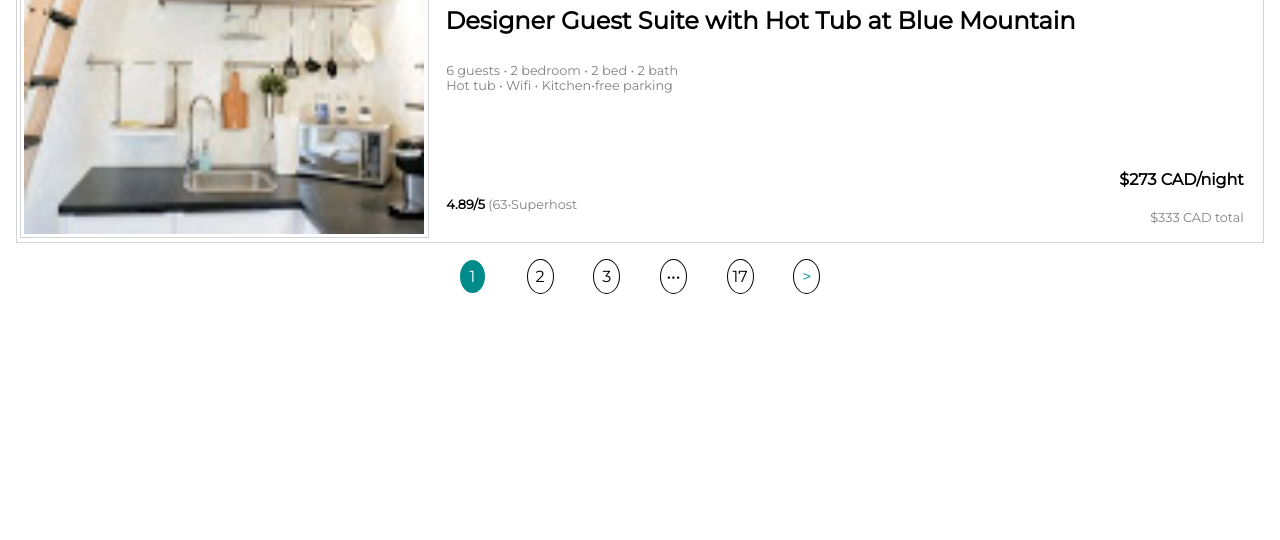
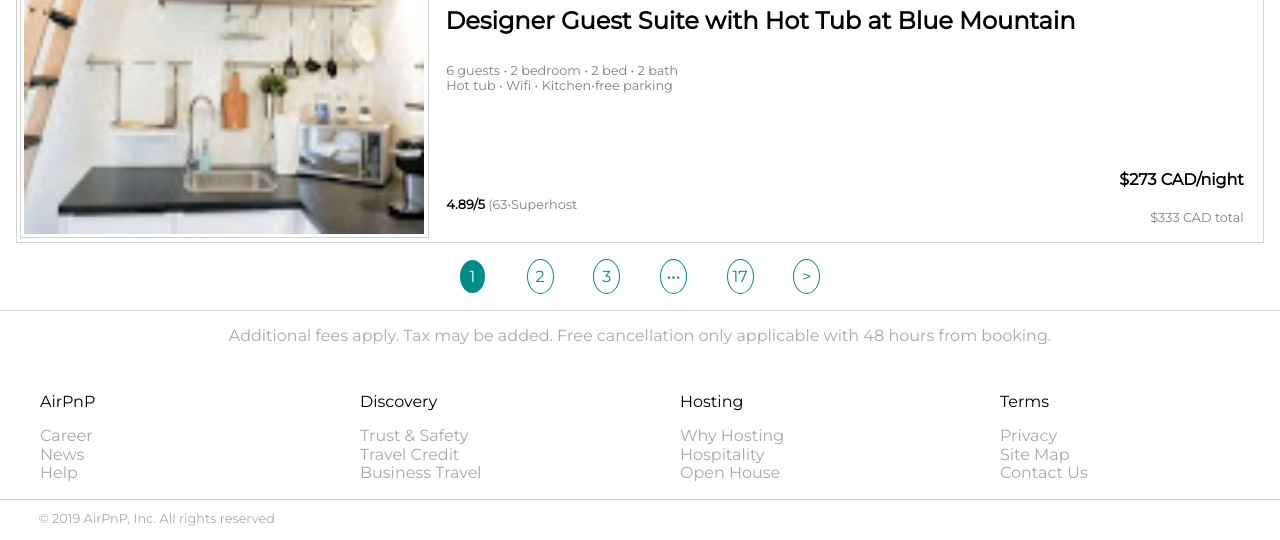
Before and after one commit to louwx123/assignment1, a plain HTML site: page index.html in a window 1280 px wide. Shown: the part 3360-3900 px from the top of the page. Before the commit the page ends 3670 px from the top, so only its background shows below. Drawn offline with Linux system fonts and the light colour scheme.

Commit message:
footer done

```diff
--- a/css/style.css
+++ b/css/style.css
@@ -223,7 +223,7 @@ strong{
 	display: inline-block;
 	text-align: center;
 	position: relative;
-	border: 1px solid black;
+	border: 1px solid darkcyan;
 
 }
 
@@ -234,17 +234,41 @@ strong{
 }
 
 .liregular{
-	color: black;
+	color: darkcyan;
 	text-align: center;
 	padding: 0.5em 0 0 0;
 
 }
 
-.next{
-	color: darkcyan;
-	text-align: center;
-	padding: 0.5em 0 0 0;
+.anna{
+border-top:1px solid lightgray;
+text-align: center;
+color: darkgray;
+font-size:1em;
+padding:1em;
+
 }
+
+.foot{
+	display: grid;
+	grid-template-columns: 1fr 1fr 1fr 1fr;
+	color: darkgray;
+	border-bottom: 1px solid lightgray;
+}
+
+.lititle{
+	color: black;
+	font-size:1em;
+	margin:1em 0;
+}
+
+.copyright{
+	color: darkgray;
+	font-size: 0.8em;
+	padding: 1em 1em 1em 3em;
+}
+
+
 @media (max-width: 768px){
 	.top{
 		display: grid;
--- a/index.html
+++ b/index.html
@@ -265,7 +265,7 @@
                 <a href="#"><li class="dot2 liregular">3</li></a>
                 <a href="#"><li class="dot2 liregular">•••</li></a>
                 <a href="#"><li class="dot2 liregular">17</li></a>
-                <a href="#"><li class="dot2 next">&#62;</li></a>
+                <a href="#"><li class="dot2 liregular">&#62;</li></a>
 
             </ul>
 
@@ -276,7 +276,36 @@
     </main>
 
     <footer>
+        <div class="anna">Additional fees apply. Tax may be added. Free cancellation only applicable with 48 hours from booking.
+        </div>
+        <div class="foot">
+            <ul>
+                <li class="lititle">AirPnP</li>
+                <li>Career</li>
+                <li>News</li>
+                <li>Help</li>
+            </ul>
+            <ul>
+                <li class="lititle">Discovery</li>
+                <li>Trust & Safety</li>
+                <li>Travel Credit</li>
+                <li>Business Travel</li>
+            </ul>
+            <ul>
+                <li class="lititle">Hosting</li>
+                <li>Why Hosting</li>
+                <li>Hospitality</li>
+                <li>Open House</li>
+            </ul>
+            <ul>
+                <li class="lititle">Terms</li>
+                <li>Privacy</li>
+                <li>Site Map</li>
+                <li>Contact Us</li>
+            </ul>
+        </div>
 
+        <div class="copyright">&#169; 2019 AirPnP, Inc. All rights reserved</div>
 
     </footer>
 
```
